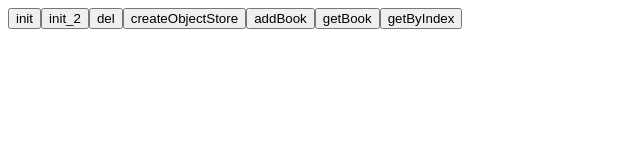
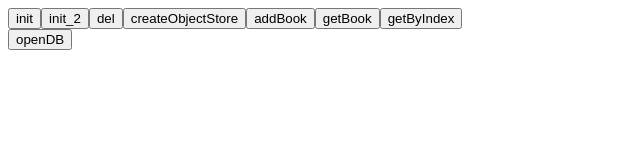
Before and after one commit to ProApe000/learn-react, a React app: page / in a window 1280 px wide. Shown: the top 160 px of the page, without its empty margins (0-640 px from the left). Built offline with nearby package versions, Linux system fonts and the light colour scheme.

Commit message:
feat: indexDB

```diff
--- a/package.json
+++ b/package.json
@@ -13,6 +13,7 @@
   "license": "ISC",
   "dependencies": {
     "core-js": "^3.38.1",
+    "idb": "^8.0.0",
     "react": "^18.3.1",
     "react-dom": "^18.3.1"
   },
--- a/src/App.tsx
+++ b/src/App.tsx
@@ -4,6 +4,7 @@ import House from "@/assets/images/avator.png";
 import CoverTest from "./CoverTest";
 import { init, delDb, createObjectStore, addBook, getBook, getBookByIndex } from './utils/indexedDB'
 import { useMemo, useState } from "react";
+import TestIDB from "./component/testIDB";
 
 const App = () => {
   const [id, setId] = useState(0)
@@ -35,7 +36,9 @@ const App = () => {
       } >getByIndex</button>
     </div>
   }, [id])
-  return <CoverTest>{renderOp}</CoverTest>;
+  return <div><CoverTest>{renderOp}</CoverTest>
+    <TestIDB /></div>
+
 };
 
 export default App;
--- /dev/null
+++ b/src/component/testIDB/index.tsx
@@ -0,0 +1,34 @@
+import React, { useState, useEffect } from "react";
+import { openDB } from 'idb'
+
+const TestIDB: React.FC = () => {
+
+    const [db, setDb] = useState<IDBDatabase | null>(null)
+    // 创建IDBDataBase
+    const init = async () => {
+        const myDb = await openDB('myDB', 1, {
+            upgrade(db, oldVersion, newVersion, transaction, event) {
+                console.log('upgrade', db, oldVersion, newVersion, transaction, event);
+                openDB('myDB', 2, {
+
+                })
+            },
+            blocked(currentVersion, blockedVersion, event) {
+                console.log('blocked', currentVersion, blockedVersion, event);
+            },
+            blocking(currentVersion, blockedVersion, event) {
+                console.log('blocking', currentVersion, blockedVersion, event);
+            },
+            terminated() {
+                console.log('terminated');
+            },
+        });
+        setDb(myDb as any)
+    }
+    useEffect(() => {
+        init()
+    }, [])
+    return <div><button type="button">openDB</button></div>
+}
+
+export default TestIDB
```
Also changed, not shown: 1 other file (tests, documents, lock files or other folders).
